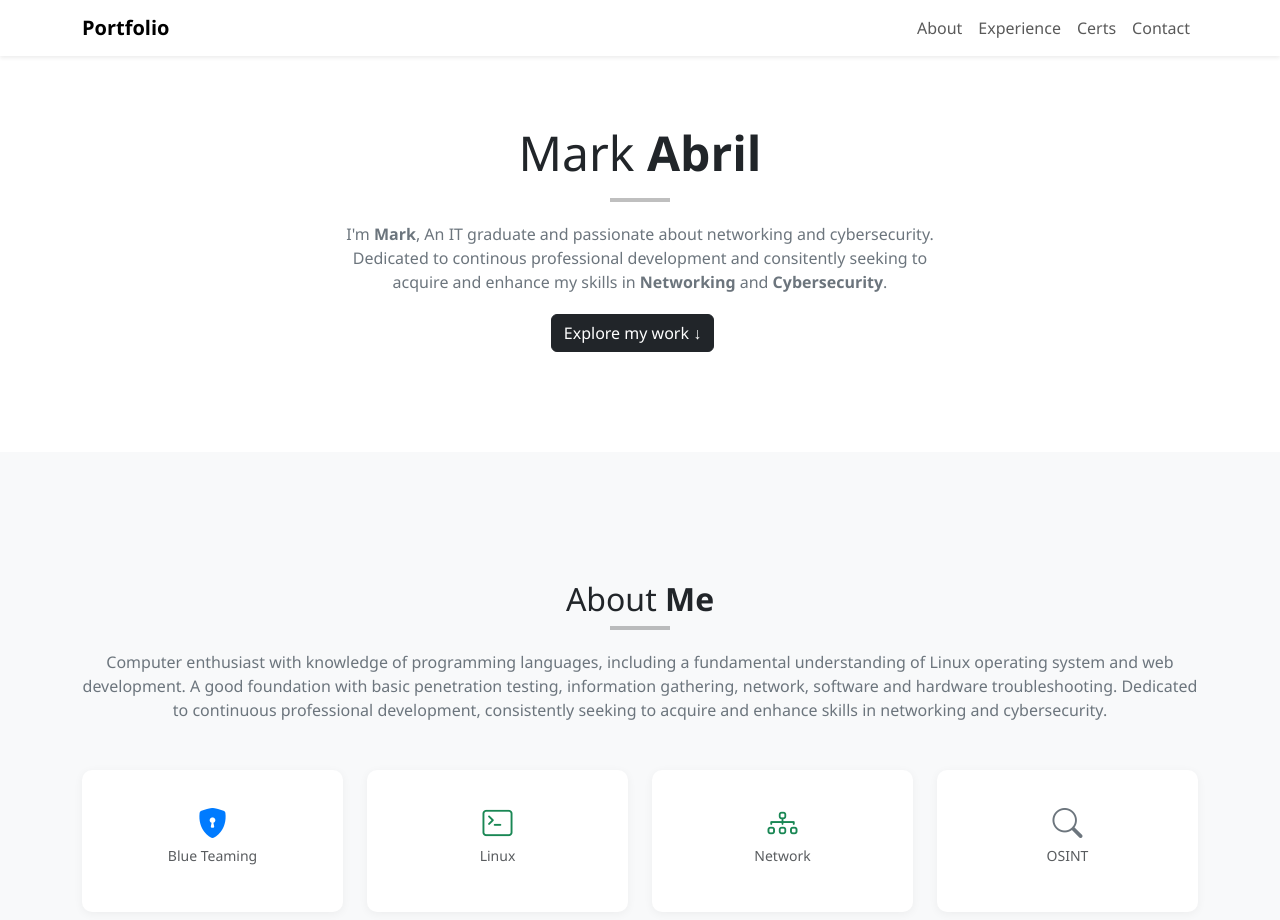
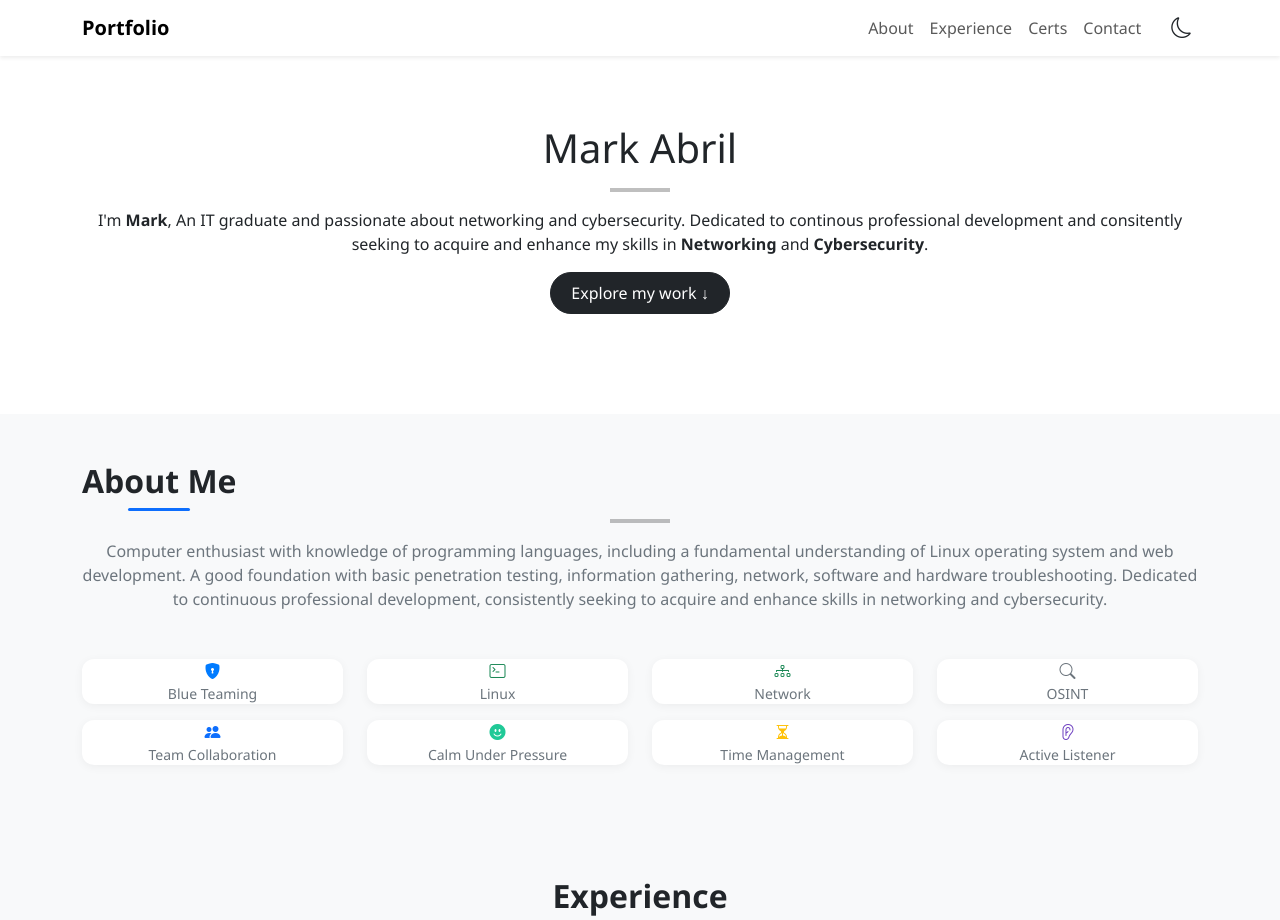
Before and after one commit to brildawg/portfolio, a plain HTML site: page index.html in a window 1280 px wide. Shown: the top 920 px of the page. Drawn offline with nearby package versions, Linux system fonts and the light colour scheme.

Commit message:
Update index.html

```diff
--- a/index.html
+++ b/index.html
@@ -9,49 +9,139 @@
     <script src="js/bootstrap.js"></script>
     <link href="https://cdn.jsdelivr.net/npm/bootstrap@5.3.3/dist/css/bootstrap.min.css" rel="stylesheet">
    <style>
+            :root {
+                --bg-light: #f8f9fa;
+                --bg-dark: #0f0f0f;
+                --text-light: #212529;
+                --text-dark: #f1f3f5;   /* Softer white for better readability */
+                --accent: #0d6efd;
+                --card-light: #ffffff;
+                --card-dark: #1a1a1a;
+                --muted-light: #6c757d;
+                --muted-dark: #c9c9c9;
+            }
+
             body {
                 font-family: 'Segoe UI', sans-serif;
-        background: #f8f9fa;
-        margin: 0;
-        padding: 0;
+                background: var(--bg-light);
+                color: var(--text-light);
+                transition: background 0.3s, color 0.3s;
             }
+
+           body.dark-mode {
+                background: var(--bg-dark);
+                color: var(--text-dark);
+            }
+            /* Make text bolder and lighter in dark mode */
+            body.dark-mode h1,
+            body.dark-mode h2,
+            body.dark-mode h3,
+            body.dark-mode h4,
+            body.dark-mode h5,
+            body.dark-mode h6 {
+                color: var(--text-dark);
+                font-weight: 700;  /* bold */
+                letter-spacing: 0.5px;
+            }
+
+            body.dark-mode p,
+            body.dark-mode li,
+            body.dark-mode a {
+                color: var(--text-dark);
+                font-weight: 500;
+            }
+
+            .navbar {
+                transition: background 0.3s, color 0.3s;
+            }
+            .dark-mode .navbar {
+                background: var(--card-dark) !important;
+            }
+
             .hero {
                 text-align: center;
                 padding: 100px 20px;
-        background: #fff;
+                background: var(--card-light);
+                transition: background 0.3s;
             }
-        .hero h1 {
-        font-size: 3rem;
+            .dark-mode .hero {
+                background: var(--card-dark);
             }
-        .hero h1 span {
+
+            .section-title h2 {
                 font-weight: bold;
+                position: relative;
+                display: inline-block;
             }
-        .hero p {
-        max-width: 600px;
-        margin: 20px auto;
-        color: #6c757d;
+            .section-title h2::after {
+                content: "";
+                display: block;
+                width: 40%;
+                height: 3px;
+                background: var(--accent);
+                margin: 8px auto 0;
+                border-radius: 2px;
+                transition: width 0.3s;
             }
-        .btn-dark {
-        margin-right: 15px;
+            .section-title h2:hover::after {
+                width: 80%;
             }
-        .section-title {
-        text-align: center;
-        margin-top: 80px;
-        margin-bottom: 20px;
+
+            .stats-box, .card {
+                background: var(--card-light);
+                box-shadow: 0 2px 10px rgba(0,0,0,0.05);
+                transition: transform 0.3s, background 0.3s, color 0.3s;
+                border-radius: 12px;
             }
-        .stats-box, .skills-box {
-        background: #fff;
-        padding: 30px;
-        box-shadow: 0 2px 10px rgba(0,0,0,0.05);
-        text-align: center;
-        margin-bottom: 30px;
-        border-radius: 10px;
+            .dark-mode .stats-box,
+            .dark-mode .card {
+                background: var(--card-dark);
+                box-shadow: 0 2px 12px rgba(0,0,0,0.3);
             }
-        .stats-box i, .skills-box i {
-        font-size: 30px;
-        margin-bottom: 15px;
+            .stats-box:hover, .card:hover {
+                transform: translateY(-6px);
+            }
+
+            .text-muted {
+                color: var(--muted-light) !important;
+            }
+            .dark-mode .text-muted {
+                color: var(--muted-dark) !important;
+            }
+
+            /* Button tweaks */
+            .btn {
+                border-radius: 25px;
+                padding: 8px 20px;
+                transition: transform 0.2s;
+            }
+            .btn:hover {
+                transform: translateY(-3px);
+            }
+
+            /* Dark mode toggle button */
+            #theme-toggle {
+                border: none;
+                background: transparent;
+                font-size: 1.3rem;
+                cursor: pointer;
+                color: var(--text-light);
+                transition: color 0.3s;
+            }
+            .dark-mode #theme-toggle {
+                color: var(--text-dark);
             }
     </style>
+
+        <script>
+            document.addEventListener("DOMContentLoaded", () => {
+                const toggleBtn = document.getElementById("theme-toggle");
+                toggleBtn.addEventListener("click", () => {
+                    document.body.classList.toggle("dark-mode");
+                });
+            });
+        </script>
+
 </head>
 <body>
     <!-- Navbar -->
@@ -69,6 +159,9 @@
             <li class="nav-item"><a class="nav-link" href="#contact">Contact</a></li>
         </ul>
         </div>
+        <button id="theme-toggle" class="ms-3">
+                <i class="bi bi-moon"></i>
+        </button>
     </div>
     </nav>
 
@@ -380,17 +473,14 @@
     <div class="container">
         <div class="text-center mb-4">
         <h2><strong>Contact</strong> Me</h2>
-            <p class="text-muted">Feel free to connect with me! Reach out through any of the platforms below.</p>
+        <p class="text-muted">Let’s connect! Reach out through any of the platforms below.</p>
         </div>
 
         <div class="row justify-content-center">
         <div class="col-md-6 text-center">
-                <div class="bg-light p-4 rounded shadow-sm">
-                <p><strong>Email:</strong> markjohnabril23@gmail.com</p>
-                <p><strong>Location:</strong> Central Luzon,  Philippines</p>
-
+            <div class="contact-box p-4 rounded shadow-sm">
                 <div class="d-flex justify-content-center mt-3 gap-3">
-                    <a href="https://github.com/brildawg" target="_blank" class="btn btn-outline-dark">
+                    <a href="https://github.com/brildawg" target="_blank" class="btn btn-outline-dark dark-mode-btn">
                     <i class="bi bi-github"></i> GitHub
                     </a>
                     <a href="https://www.linkedin.com/in/mark-john-abril-0a0712275/" target="_blank" class="btn btn-outline-primary">
```
Lines whose indentation alone changed are shown as unchanged.
